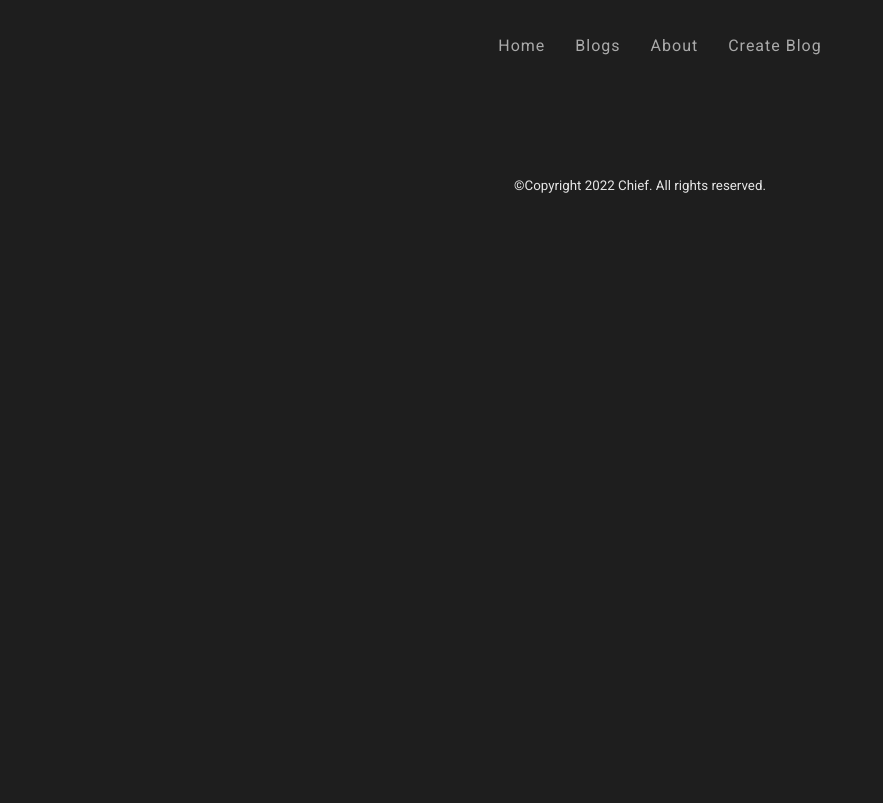
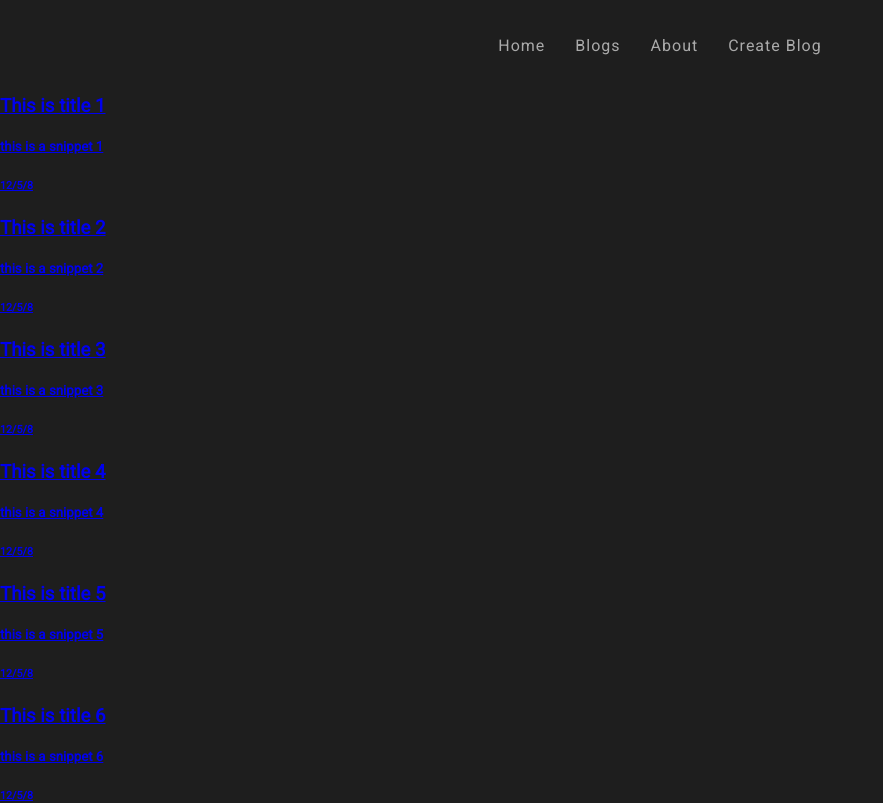
Before and after one commit to chief141/Simple-Blog-App-with-NEXTJS, a Next.js app: page /blogs in a window 1280 px wide. Shown: the top 803 px of the page, without its empty margins (0-883 px from the left). Built offline with nearby package versions, Linux system fonts and the light colour scheme.

Commit message:
added basic blogs & blogs not found

```diff
--- /dev/null
+++ b/components/blogs/eachblog.tsx
@@ -0,0 +1,25 @@
+import Link from 'next/link';
+import styles from '../../styles/blogroutes_styles/blogs.module.css';
+import blog_type from '../../types/blogs';
+
+const EachBlog = ({ Data }: { Data: blog_type[] }) => {
+  return (
+    <>
+      {Data.map((eachData) => {
+        return (
+          <div key={eachData.id} className={styles.blogs_main}>
+            <div className="each_blog">
+              <Link className="blog_title_link" href={`/blogs/${eachData.id}`}>
+                <h3 className="blog_title">{eachData.title}</h3>
+                <h5 className="blog_snippet">{eachData.snippet}</h5>
+                <h6 className="blog_date">{eachData.date}</h6>
+              </Link>
+            </div>
+          </div>
+        );
+      })}
+    </>
+  );
+};
+
+export default EachBlog;
--- /dev/null
+++ b/components/blogs/noblogsfound.tsx
@@ -0,0 +1,15 @@
+import Link from 'next/link';
+import styles from '../../styles/blogroutes_styles/blogs.module.css';
+
+const NoBlogsFound = () => {
+  return (
+    <div className={styles.no_blogs_found_main}>
+      <p className={styles.no_blogs_found_text}>No blogs found.</p>
+      <Link href={'/blogs/create'}>
+        <button className={styles.no_blogs_found_btn}>Create Blog!</button>
+      </Link>
+    </div>
+  );
+};
+
+export default NoBlogsFound;
--- a/components/Footer.tsx
+++ b/components/common/Footer.tsx
@@ -1,4 +1,4 @@
-import styles from '../styles/components_styles/footer.module.css';
+import styles from '../../styles/components_styles/footer.module.css';
 
 const CopyFooter = () => {
   return (
--- a/components/navbar.tsx
+++ b/components/common/navbar.tsx
@@ -1,4 +1,4 @@
-import styles from '../styles/components_styles/navbar.module.css';
+import styles from '../../styles/components_styles/navbar.module.css';
 import Link from 'next/link';
 
 const NavBar = () => {
--- a/pages/about.tsx
+++ b/pages/about.tsx
@@ -1,6 +1,6 @@
 import Head from 'next/head';
-import NavBar from '../components/navbar';
-import CopyFooter from '../components/Footer';
+import NavBar from '../components/common/navbar';
+import CopyFooter from '../components/common/Footer';
 import styles from '../styles/basicroutes_styles/about.module.css';
 
 const AboutUs = () => {
--- a/pages/blogs/index.tsx
+++ b/pages/blogs/index.tsx
@@ -1,18 +1,59 @@
 import { GetServerSideProps, InferGetServerSidePropsType } from 'next';
 import Head from 'next/head';
-import CopyFooter from '../../components/Footer';
-import NavBar from '../../components/navbar';
+import Link from 'next/link';
+import CopyFooter from '../../components/common/Footer';
+import NavBar from '../../components/common/navbar';
+import styles from '../../styles/blogroutes_styles/blogs.module.css';
+import blog_type from '../../types/blogs';
+import EachBlog from '../../components/blogs/eachblog';
+import NoBlogsFound from '../../components/blogs/noblogsfound';
+
+const data: blog_type[] = [
+  {
+    id: 1,
+    title: 'This is title 1',
+    snippet: 'this is a snippet 1',
+    body: 'this is a body',
+    date: '12/5/8',
+  },
+  {
+    id: 2,
+    title: 'This is title 2',
+    snippet: 'this is a snippet 2',
+    body: 'this is a body',
+    date: '12/5/8',
+  },
+  {
+    id: 3,
+    title: 'This is title 3',
+    snippet: 'this is a snippet 3',
+    body: 'this is a body',
+    date: '12/5/8',
+  },
+  {
+    id: 4,
+    title: 'This is title 4',
+    snippet: 'this is a snippet 4',
+    body: 'this is a body',
+    date: '12/5/8',
+  },
+  {
+    id: 5,
+    title: 'This is title 5',
+    snippet: 'this is a snippet 5',
+    body: 'this is a body',
+    date: '12/5/8',
+  },
+  {
+    id: 6,
+    title: 'This is title 6',
+    snippet: 'this is a snippet 6',
+    body: 'this is a body',
+    date: '12/5/8',
+  },
+];
 
 const Blogs = () => {
-  const data = [
-    { id: 1, snippet: 'this is a snippet 1', body: 'this is a body' },
-    { id: 2, snippet: 'this is a snippet 2', body: 'this is a body' },
-    { id: 3, snippet: 'this is a snippet 3', body: 'this is a body' },
-    { id: 4, snippet: 'this is a snippet 4', body: 'this is a body' },
-    { id: 5, snippet: 'this is a snippet 5', body: 'this is a body' },
-    { id: 6, snippet: 'this is a snippet 6', body: 'this is a body' },
-  ];
-
   return (
     <>
       <div>
@@ -22,7 +63,11 @@ const Blogs = () => {
           <link rel="icon" href="/favicon.ico" />
         </Head>
         <NavBar></NavBar>
-
+        {data.length > 0 ? (
+          <EachBlog Data={data}></EachBlog>
+        ) : (
+          <NoBlogsFound></NoBlogsFound>
+        )}
         <CopyFooter></CopyFooter>
       </div>
     </>
--- a/pages/index.tsx
+++ b/pages/index.tsx
@@ -1,6 +1,6 @@
 import Head from 'next/head';
-import NavBar from '../components/navbar';
-import CopyFooter from '../components/Footer';
+import NavBar from '../components/common/navbar';
+import CopyFooter from '../components/common/Footer';
 import styles from '../styles/basicroutes_styles/Home.module.css';
 
 export default function Home() {
--- /dev/null
+++ b/styles/blogroutes_styles/blogs.module.css
@@ -0,0 +1,28 @@
+.blogs_main {
+}
+
+.each_blogs {
+}
+
+.blogs_title_link {
+}
+
+.blog_title {
+}
+
+.blog_snippet {
+}
+
+.blog_date {
+}
+
+.no_blogs_show_text {
+}
+
+.no_blogs_found_main {
+}
+
+.no_blogs_found_text {
+}
+.no_blogs_found_btn {
+}
--- /dev/null
+++ b/types/blogs.tsx
@@ -0,0 +1,9 @@
+type blog_type = {
+  id: number;
+  title: string;
+  snippet: string;
+  body: string;
+  date: string;
+};
+
+export default blog_type;
```
